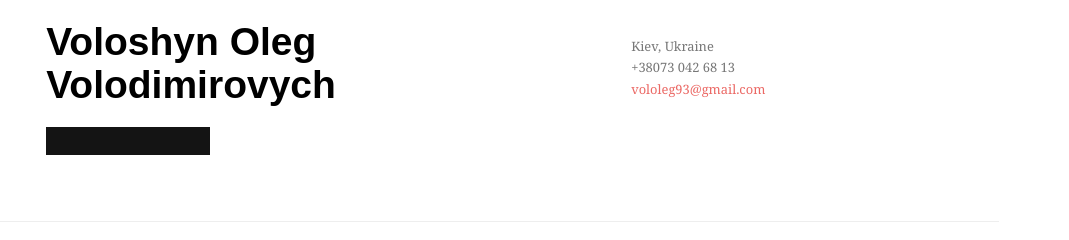
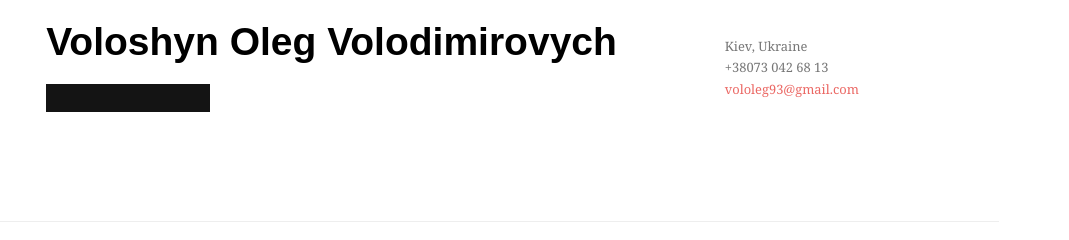
Before and after one commit to madcod3r/madcod3r.github.io, a plain HTML site: page index.html in a window 1280 px wide. Shown: the top 240 px of the page, 211-1280 px from the left. Drawn offline with nearby package versions, Linux system fonts and the light colour scheme; a web font is replaced by a local one.

Commit message:
minor fix in layout

```diff
--- a/index.html
+++ b/index.html
@@ -24,7 +24,7 @@
             </div>
         </div>
 
-        <div class="col-md-6 col-print-6">
+        <div class="col-md-7 col-print-7">
             <h1>Voloshyn Oleg Volodimirovych<br />
                 <small class="glitch-bg">
                     <div class="glitch_word_box">
```
